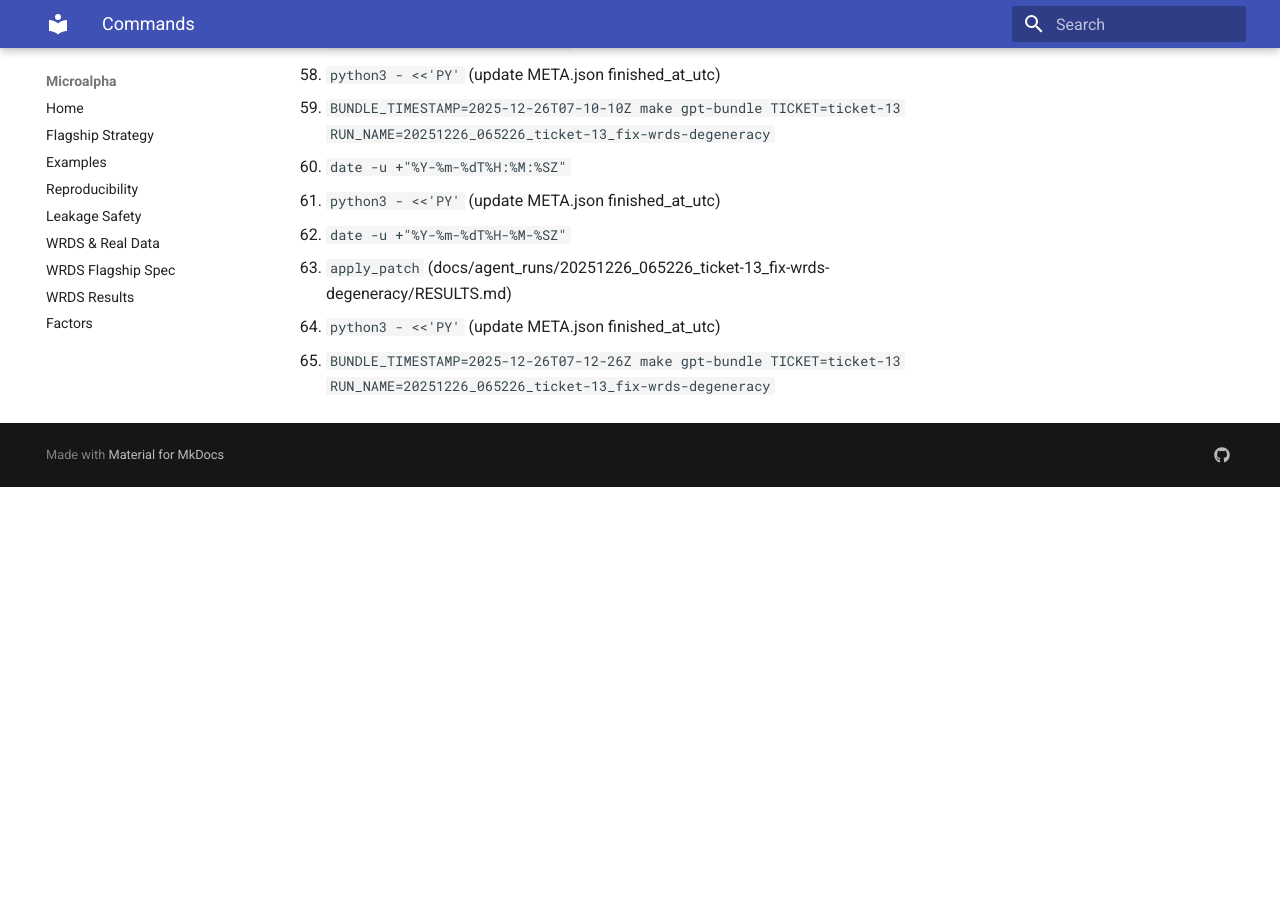
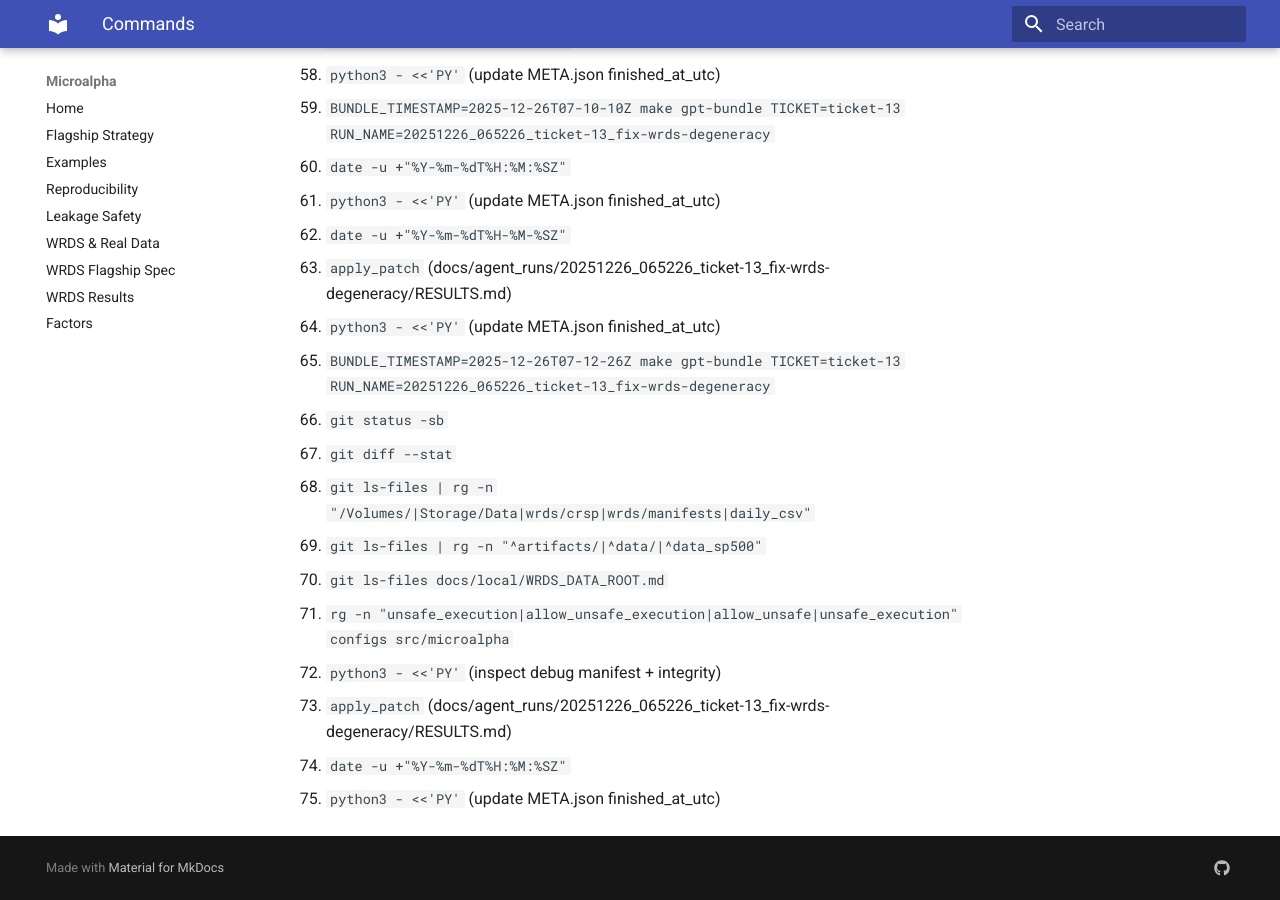
Before and after one commit to MateoBodon/microalpha, an MkDocs documentation site: the page built from docs/agent_runs/20251226_065226_ticket-13_fix-wrds-degeneracy/COMMANDS.md, in a window 1280 px wide and 900 px high, scrolled down 2468 px. Built offline with MkDocs 1.6.1 and Material for MkDocs 9.7.7, drawn with Linux system fonts in a browser that asks for light colours; before the commit the page ends 2955 px from its top, so only the background shows below that.

Commit message:
ticket-13: checklist log updates
Tests: not run (log update)

Artifacts: none

Docs: docs/agent_runs/20251226_065226_ticket-13_fix-wrds-degeneracy/COMMANDS.md; docs/agent_runs/20251226_065226_ticket-13_fix-wrds-degeneracy/RESULTS.md; docs/agent_runs/20251226_065226_ticket-13_fix-wrds-degeneracy/META.json

```diff
--- a/docs/agent_runs/20251226_065226_ticket-13_fix-wrds-degeneracy/COMMANDS.md
+++ b/docs/agent_runs/20251226_065226_ticket-13_fix-wrds-degeneracy/COMMANDS.md
@@ -65,3 +65,13 @@
 63. `apply_patch` (docs/agent_runs/20251226_065226_ticket-13_fix-wrds-degeneracy/RESULTS.md)
 64. `python3 - <<'PY'` (update META.json finished_at_utc)
 65. `BUNDLE_TIMESTAMP=2025-12-26T07-12-26Z make gpt-bundle TICKET=ticket-13 RUN_NAME=20251226_065226_ticket-13_fix-wrds-degeneracy`
+66. `git status -sb`
+67. `git diff --stat`
+68. `git ls-files | rg -n "/Volumes/|Storage/Data|wrds/crsp|wrds/manifests|daily_csv"`
+69. `git ls-files | rg -n "^artifacts/|^data/|^data_sp500"`
+70. `git ls-files docs/local/WRDS_DATA_ROOT.md`
+71. `rg -n "unsafe_execution|allow_unsafe_execution|allow_unsafe|unsafe_execution" configs src/microalpha`
+72. `python3 - <<'PY'` (inspect debug manifest + integrity)
+73. `apply_patch` (docs/agent_runs/20251226_065226_ticket-13_fix-wrds-degeneracy/RESULTS.md)
+74. `date -u +"%Y-%m-%dT%H:%M:%SZ"`
+75. `python3 - <<'PY'` (update META.json finished_at_utc)
--- a/docs/agent_runs/20251226_065226_ticket-13_fix-wrds-degeneracy/META.json
+++ b/docs/agent_runs/20251226_065226_ticket-13_fix-wrds-degeneracy/META.json
@@ -2,7 +2,7 @@
   "run_name": "20251226_065226_ticket-13_fix-wrds-degeneracy",
   "ticket_id": "ticket-13",
   "started_at_utc": "2025-12-26T06:52:26Z",
-  "finished_at_utc": "2025-12-26T07:12:26Z",
+  "finished_at_utc": "2025-12-26T07:34:11Z",
   "git_sha_before": "d4c8edf7ac1890dc2bec33e8025dab3bc80652ba",
   "git_sha_after": "HEAD",
   "branch_name": "codex/ticket-13-fix-wrds-degeneracy",
```
Also changed, not shown: docs/agent_runs/20251226_065226_ticket-13_fix-wrds-degeneracy/RESULTS.md (+3 -0 lines).
